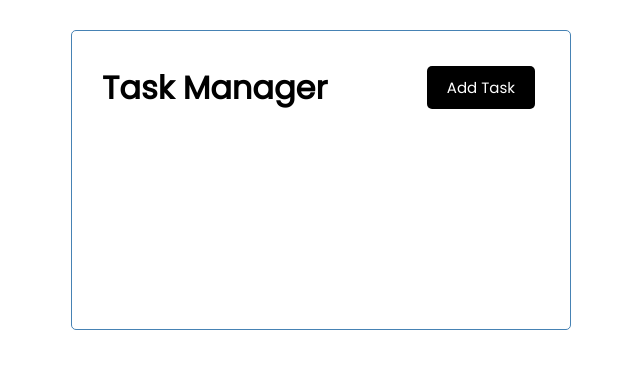
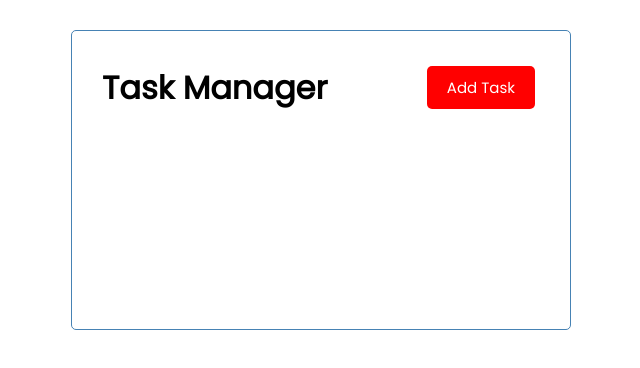
Before and after one commit to OliverRedmanCooke/Vue-Js-Project, a Vue app: page / in a window 1280 px wide. Shown: the top 368 px of the page, without its empty margins (319-959 px from the left). Built offline with nearby package versions, Linux system fonts and the light colour scheme.

Commit message:
Add property to button, very exciting

```diff
--- a/src/components/Button.vue
+++ b/src/components/Button.vue
@@ -1,5 +1,5 @@
 <template>
-  <button class="btn">{{ name }}</button>
+  <button :style="{background: color}" class="btn">{{ name }}</button>
 </template>
 
 <script>
@@ -7,6 +7,7 @@ export default {
   name: "Button",
   props: {
     name: String,
+    color: String
   },
 };
 </script>
--- a/src/components/Header.vue
+++ b/src/components/Header.vue
@@ -1,7 +1,7 @@
 <template>
   <div class="header">
     <h1>{{ title }}</h1>
-    <Button name='Add Task' />
+    <Button name='Add Task' color="Red" />
   </div>
 </template>
 
```
